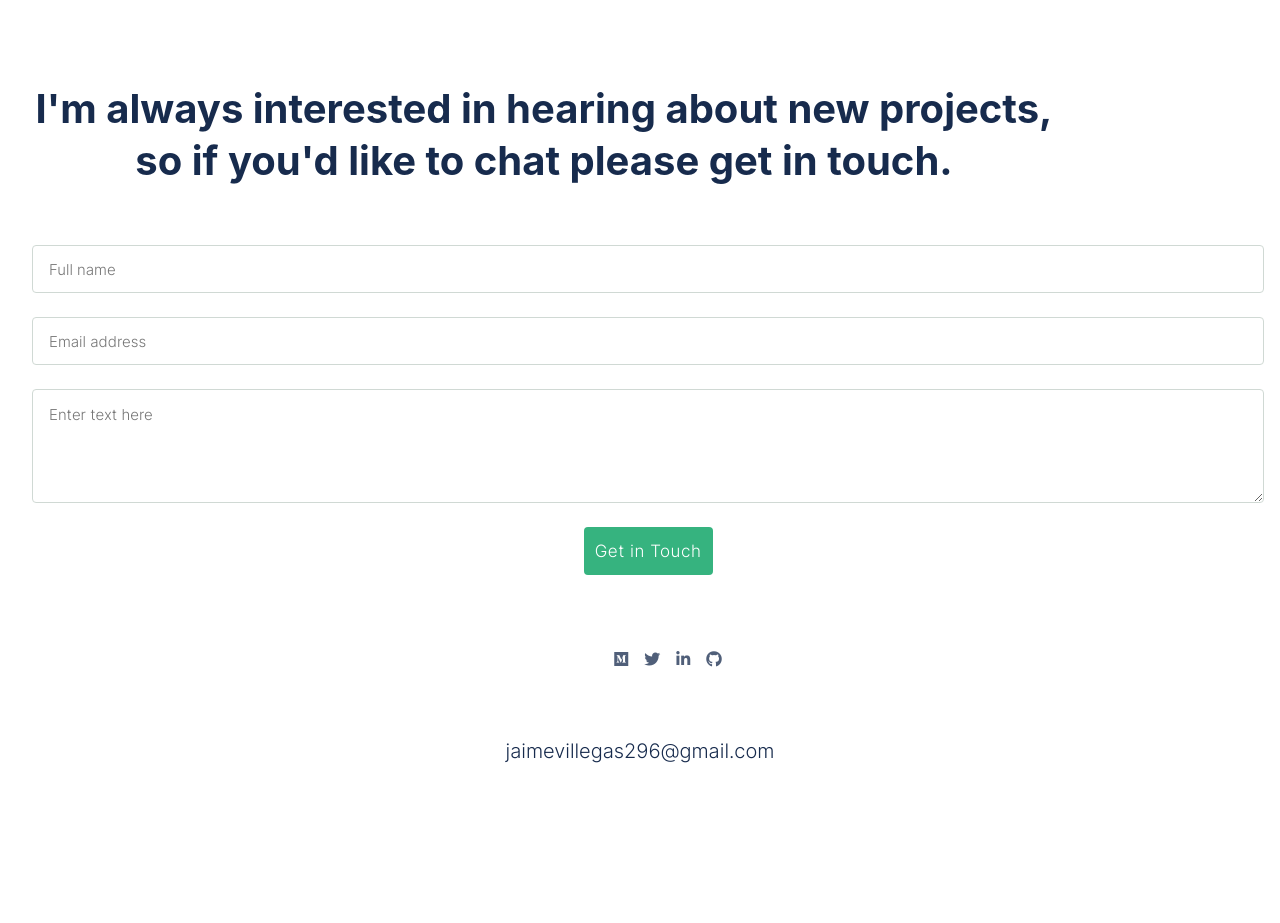
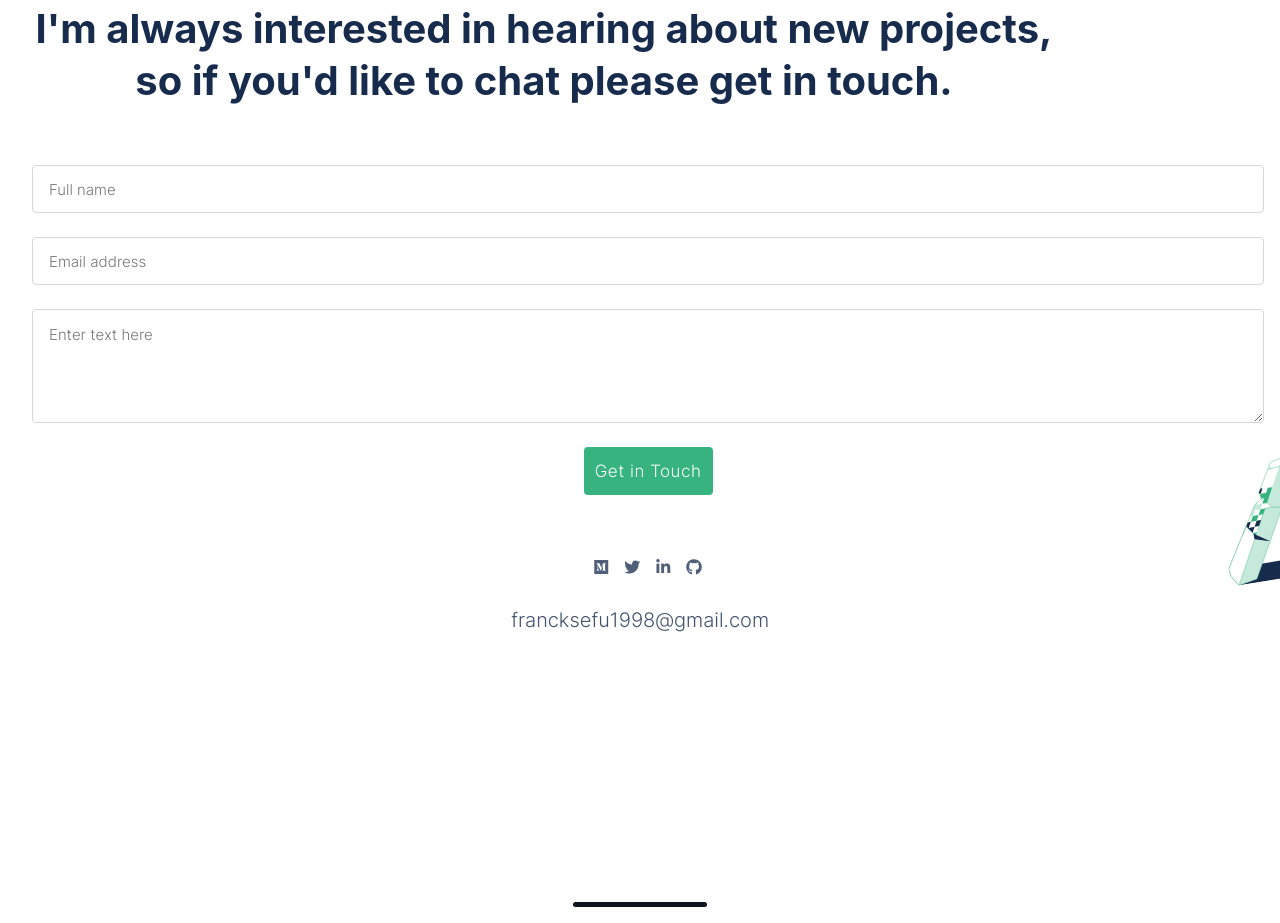
Before and after one commit to francksefu/portfolio, a plain HTML site: page index2.html in a window 1280 px wide. Shown: the part 2963-3886 px from the top of the page. Drawn offline with Linux system fonts and the light colour scheme; a web font is replaced by a local one.

Commit message:
Add background on contact-form section and add action attribute and post method to html file

```diff
--- a/index2.html
+++ b/index2.html
@@ -264,18 +264,18 @@
 
         </section>
         <!--Start contact form -->
+
         <section class="contact-form">
             <p>
                 I'm always interested in hearing about new projects,
                 so if you'd like to chat please get in touch.
             </p>
-            <form>
-                <input type="text" id="name" name="user_name" placeholder="Full name" />
-                <input type="email" name="user_email" id="email" placeholder="Email address">
-                <textarea name="comment" id="comment" placeholder='Enter text here'></textarea>
+            <form action="https://formspree.io/f/moqzvwoo" method="POST">
+                <input type="text" id="name" name="user_name" placeholder="Full name" required maxlength="30"/>
+                <input type="email" name="user_email" id="email" placeholder="Email address" required>
+                <textarea name="comment" id="comment" placeholder='Enter text here' required maxlength="500"></textarea>
                 <button type="submit" class="buttonCol"><span>Get in Touch</span></button>
             </form>
-        </section>
 
             <section class='social-icons icon'>
                 <ul>
@@ -301,12 +301,18 @@
                     </li>
                 </ul>
             </section>
+        </section>
+
+
 
     </main>
 
 
     <footer>
-        <p>jaimevillegas296@gmail.com</p>
+        <p>francksefu1998@gmail.com</p>
+        <div class="contentline">
+            <div class="line"></div>
+        </div>
     </footer>
 </body>
 
--- a/styles2.css
+++ b/styles2.css
@@ -131,7 +131,7 @@ h1 {
   line-height: 52px;
 }
 
-section.icon {
+#main section.icon {
   margin: 40px auto;
 }
 
@@ -377,6 +377,7 @@ ul.maintain {
   height: auto;
   padding-left: 0;
   gap: 24px;
+  margin-bottom: 0;
 }
 
 ul.maintain > li {
@@ -559,6 +560,17 @@ div.know > div.describe > ul > li > span {
   }
 }
 
+.contact-form {
+  display: flex;
+  flex-direction: column;
+  align-content: space-between;
+  margin-bottom: 17px;
+  background-image: url(Frame.svg);
+  background-repeat: no-repeat;
+  background-position: bottom right;
+  background-size: 92.14px 131.71px;
+}
+
 .contact-form p {
   font-weight: 700;
   font-size: 40px;
@@ -566,7 +578,7 @@ div.know > div.describe > ul > li > span {
   line-height: 52px;
   text-align: center;
   padding: 0;
-  margin: 60px 24px 58px 24px;
+  margin: -4px 24px 58px 24px;
   height: auto;
 }
 
@@ -596,6 +608,10 @@ div.know > div.describe > ul > li > span {
   height: 114px;
 }
 
+.contact-form textarea :hover {
+  border: 1px solid #60c095;
+}
+
 .contact-form button {
   width: 129px;
   height: 48px;
@@ -603,6 +619,42 @@ div.know > div.describe > ul > li > span {
   margin-right: auto;
 }
 
-.contact-form .social-icons {
-  margin-top: 46px;
+.social-icons {
+  margin-top: 44px;
+  margin-bottom: 0;
+  margin-left: auto;
+  margin-right: auto;
 }
+
+.social-icons > ul {
+  margin: 0 auto 0 auto;
+  padding-left: 0;
+}
+
+footer {
+  display: flex;
+  flex-direction: column;
+  align-content: space-between;
+  gap: 113px;
+}
+
+footer > p {
+  color: #42526E;
+  font-weight: 400;
+  font-size: 20px;
+  line-height: 32px;
+}
+
+footer > div.contentline {
+  width: 100%;
+  height: 34px;
+}
+
+.line {
+  width: 134px;
+  height: 5px;
+  background-color: #0d151e;
+  border-radius: 10px;
+  margin: 21px auto 8px auto;
+  padding: 0;
+}
```
Also changed, not shown: Frame.svg (added). Lines whose indentation alone changed are shown as unchanged.
